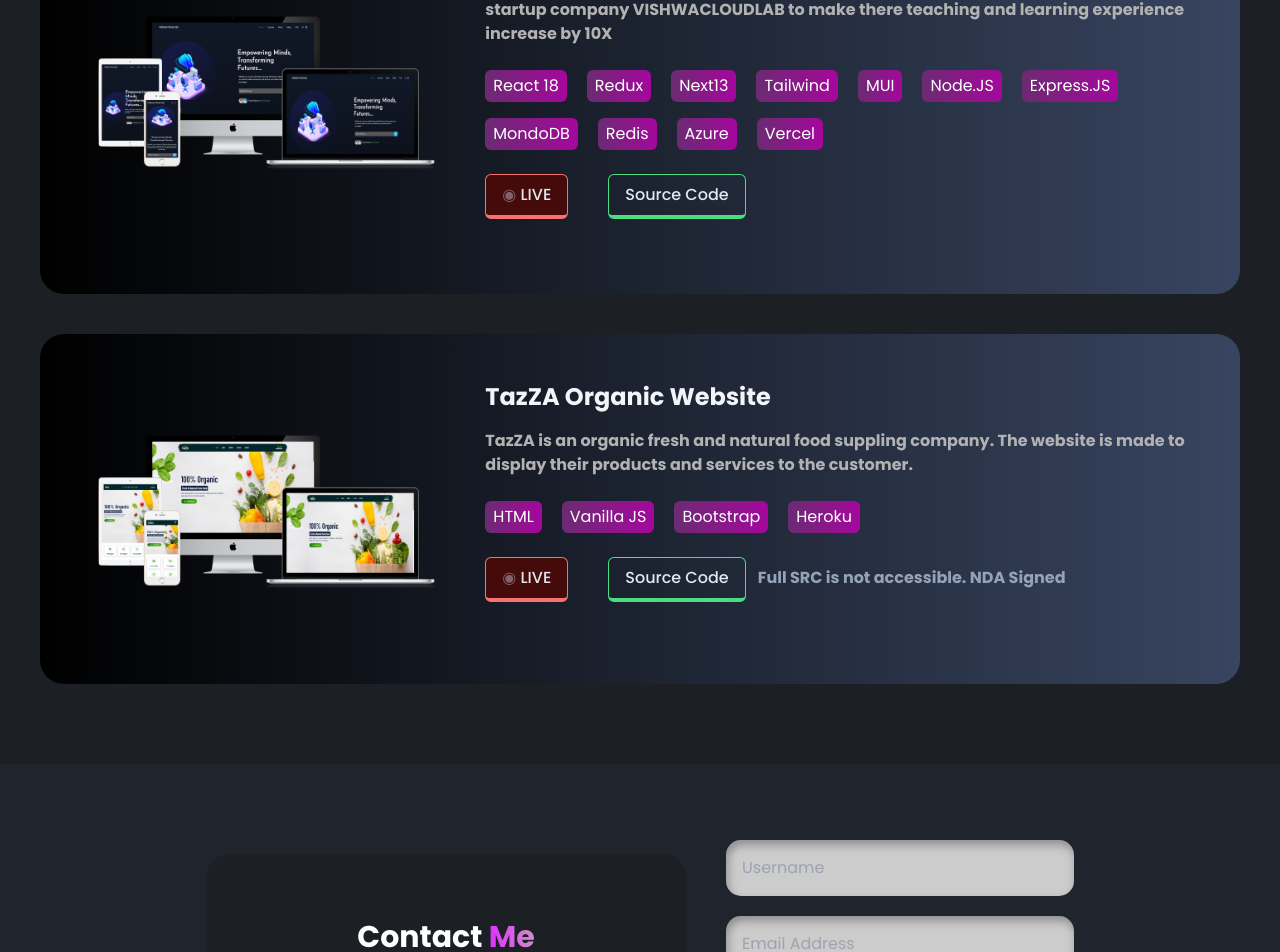
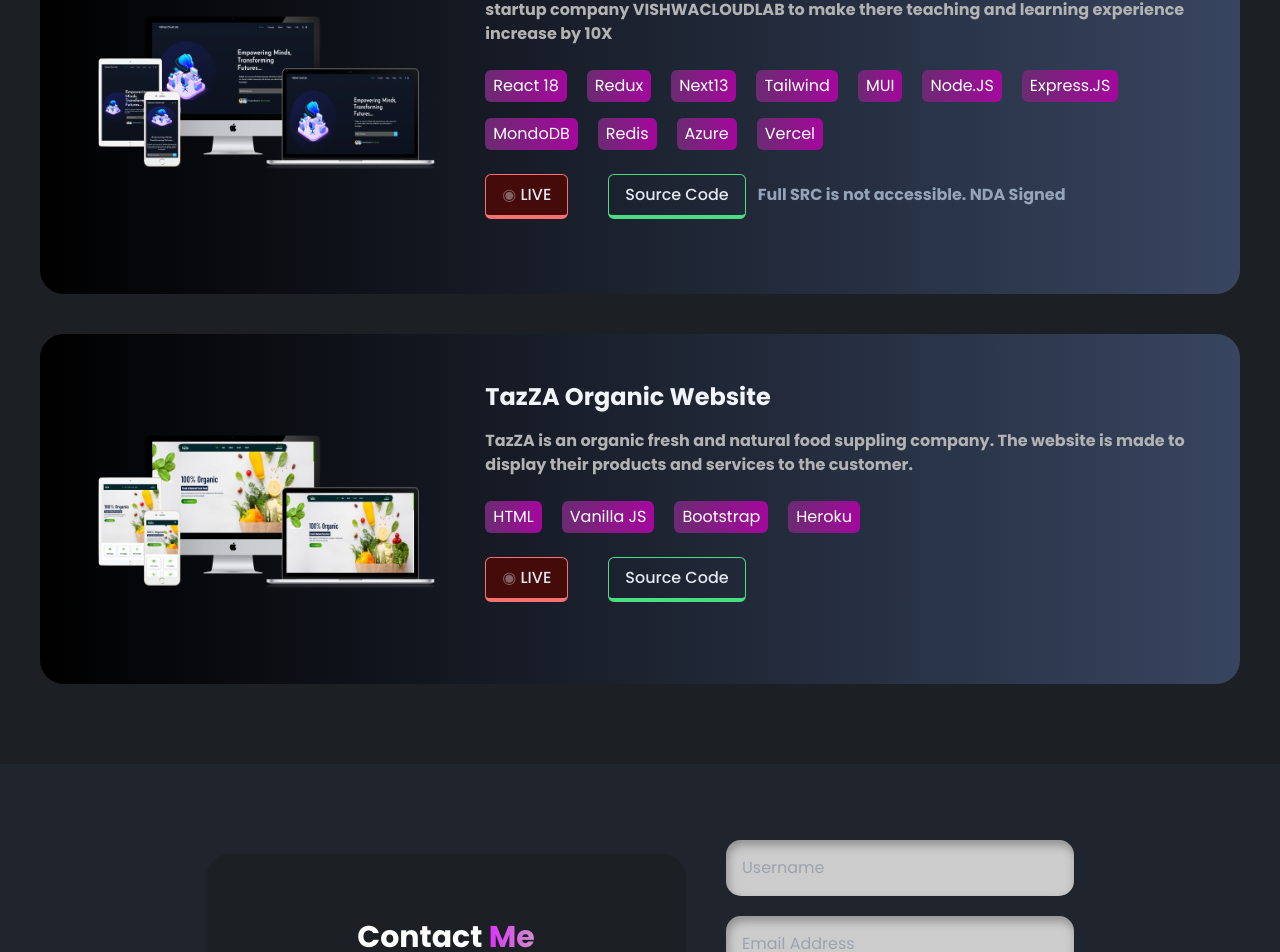
Before and after one commit to charu-p-sharma/Charu-Portfolio-2024, a React (Vite) app: page / in a window 1280 px wide. Shown: the part 2190-3142 px from the top of the page. Built offline with nearby package versions, Linux system fonts and the light colour scheme.

Commit message:
Project section updated

```diff
--- a/src/components/Projects/ProjectCard.jsx
+++ b/src/components/Projects/ProjectCard.jsx
@@ -44,7 +44,7 @@ export default function ProjectCard() {
                     <span className="absolute -top-[150%] left-0 inline-flex h-[5px] w-80 rounded-md bg-green-400 opacity-50 shadow-[0_0_10px_10px_rgba(0,0,0,0.3)] shadow-green-400 duration-500 group-hover:top-[150%]"></span>
                     Source Code
                   </button>
-                  {projects.id === 1 ? (
+                  {projects.id === 2 ? (
                     <span className="my-5 block text-slate-400 md:mx-3 md:my-0 md:inline">
                       Full SRC is not accessible. NDA Signed
                     </span>
```
